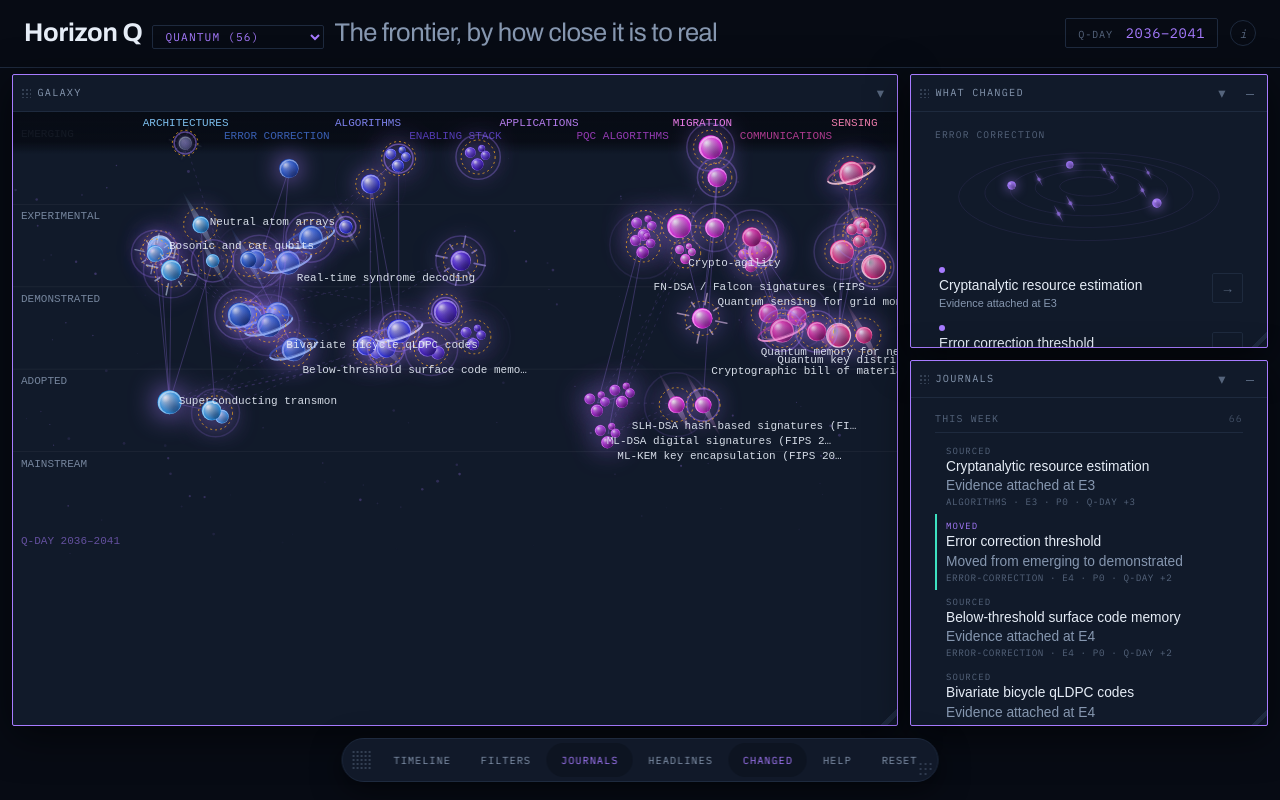
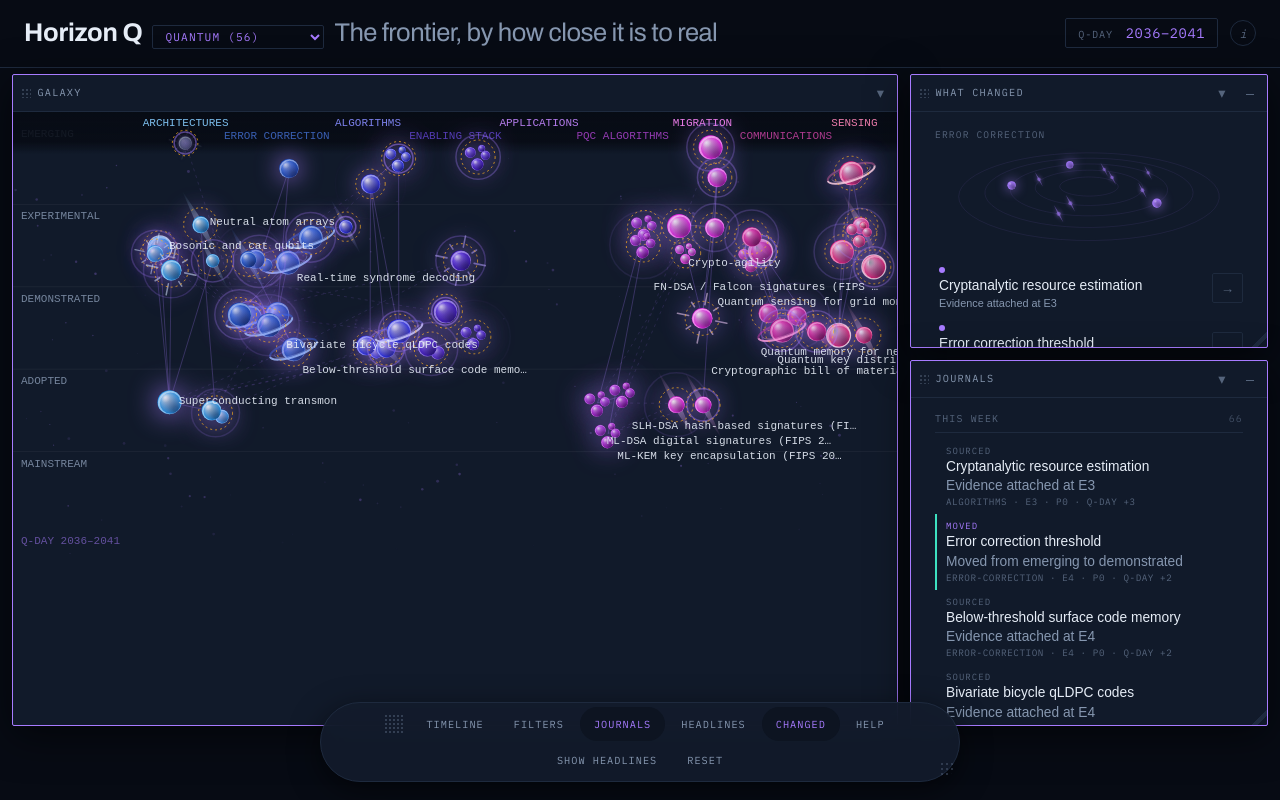
Before and after one commit to stuartokin/quantum-observatory, a React (Vite) app: page / in a window 1280 px wide. Built offline with nearby package versions, Linux system fonts and the light colour scheme.

Commit message:
Add files via upload

```diff
--- a/package.json
+++ b/package.json
@@ -1,7 +1,7 @@
 {
   "name": "horizonq",
   "private": true,
-  "version": "0.30.0",
+  "version": "0.30.1",
   "type": "module",
   "scripts": {
     "dev": "vite",
--- a/src/renderers/board/Board.tsx
+++ b/src/renderers/board/Board.tsx
@@ -271,6 +271,15 @@ export function Board() {
     },
     { key: 'teaser', icon: '△', label: 'Changed', active: !frames.teaser.docked, onClick: toggle('teaser') },
     { key: 'help', icon: '?', label: 'Help', active: !frames.help.docked, onClick: toggle('help') },
+    {
+      // Off by default: there will eventually be far more headlines than
+      // items, and a board showing every announcement is a news reader.
+      key: 'overlay',
+      icon: '⌁',
+      label: showNewsOverlay ? 'Hide headlines' : 'Show headlines',
+      active: showNewsOverlay,
+      onClick: () => setShowNewsOverlay((v) => !v),
+    },
     {
       key: 'reset',
       icon: '⟲',
```
